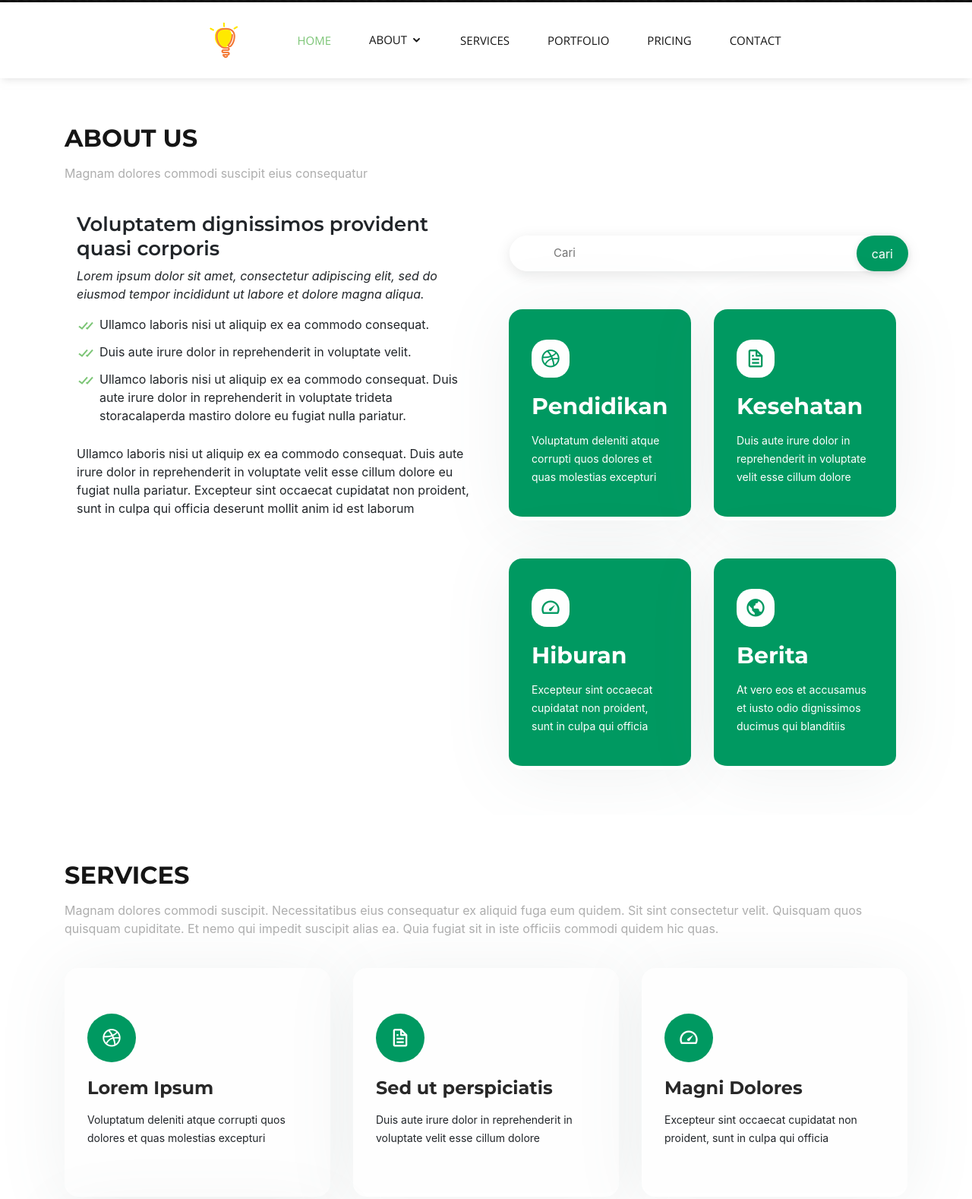
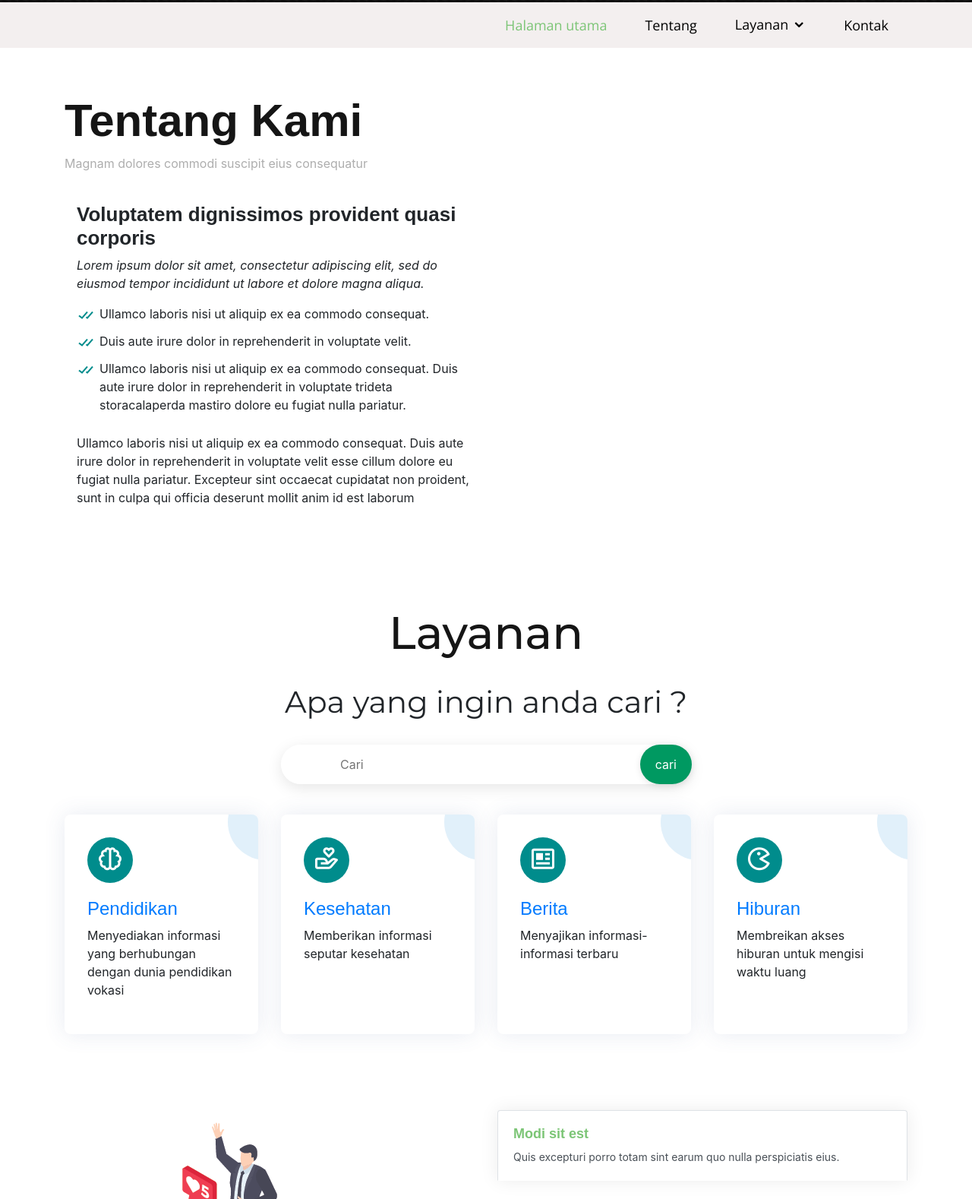
Before and after one commit to webtes20/webtes20.github.io, a website with bundled scripts: page index.html in a window 1280 px wide. Shown: the part 797-2375 px from the top of the page at 76% size. Built offline with nearby package versions, Linux system fonts and the light colour scheme; files whose address does not match are found by name.

Commit message:
change design header footer & services section

```diff
--- a/assets/css/style.css
+++ b/assets/css/style.css
@@ -7,7 +7,7 @@ body {
 }
 
 a {
-  color: #7cc576;
+  color: #008C8C;
 }
 
 a:hover {
@@ -16,7 +16,7 @@ a:hover {
 }
 
 h1, h2, h3, h4, h5, h6 {
-  font-family: "Montserrat", sans-serif;
+  font-family: "century gotic", sans-serif;
 }
 
 /*--------------------------------------------------------------
@@ -61,32 +61,33 @@ h1, h2, h3, h4, h5, h6 {
 # Header
 --------------------------------------------------------------*/
 #header {
-  height: 100px;
+  height: 60px;
   transition: all 0.5s;
   z-index: 997;
   transition: all 0.5s;
-  background: #fff;
-  box-shadow: 0 4px 10px -3px rgba(191, 191, 191, 0.5);
-}
-
-#header .logo h1 {
-  font-size: 28px;
-  margin: 0;
-  line-height: 1;
-  font-weight: 400;
-  letter-spacing: 3px;
-  text-transform: uppercase;
-}
-
-#header .logo h1 a, #header .logo h1 a:hover {
-  color: #fff;
-  text-decoration: none;
+  background: rgb(243, 239, 239);
+  box-shadow: 0 px 10px -3px rgba(191, 191, 191, 0.5);
+}
+
+#header .logo {
+  font-size: 30px;
+  margin: 10;
+  padding:0;
+  line-height: 0;
+  font-weight: 0;
+  letter-spacing: 2px;
+  vertical-align: middle;
+}
+
+#header .logo a {
+  color: #fff;
+  vertical-align: middle;
+  text-align: center;
 }
 
 #header .logo img {
-  padding: 0;
-  margin: 0;
-  max-height: 40px;
+  max-height: 50px;
+  vertical-align: middle;
 }
 
 @media (max-width: 992px) {
@@ -101,6 +102,7 @@ h1, h2, h3, h4, h5, h6 {
 /* Desktop Navigation */
 .nav-menu {
   width: 100%;
+  float: right;
 }
 
 .nav-menu, .nav-menu * {
@@ -112,13 +114,14 @@ h1, h2, h3, h4, h5, h6 {
 .nav-menu > ul > li {
   position: relative;
   white-space: nowrap;
-  float: left;
+  float: center;
 }
 
 .nav-menu .nav-inner {
   display: flex;
   justify-content: center;
   align-items: center;
+  float: right;
 }
 
 .nav-menu .nav-logo {
@@ -128,11 +131,11 @@ h1, h2, h3, h4, h5, h6 {
 .nav-menu a {
   display: block;
   position: relative;
-  color: #151515;
+  color: #000000;
   padding: 15px 25px;
   transition: 0.3s;
-  font-size: 15px;
-  text-transform: uppercase;
+  font-size: 18px;
+  /* text-transform: uppercase; */
   font-family: "Open Sans", sans-serif;
 }
 
@@ -168,7 +171,7 @@ h1, h2, h3, h4, h5, h6 {
 
 .nav-menu .drop-down ul a {
   padding: 10px 20px;
-  font-size: 14px;
+  font-size: 16px;
   font-weight: 400;
   color: #151515;
 }
@@ -257,7 +260,7 @@ h1, h2, h3, h4, h5, h6 {
 }
 
 .mobile-nav a:hover, .mobile-nav .active > a, .mobile-nav li:hover > a {
-  color: #7cc576;
+  color: #008C8C;
   text-decoration: none;
 }
 
@@ -410,9 +413,20 @@ section {
 }
 
 .section-title h2 {
-  font-size: 32px;
+  font-size: 60px;
+  padding-left: 0px;
   font-weight: bold;
-  text-transform: uppercase;
+  /* text-transform: ; */
+  padding-bottom: 0;
+  color: #151515;
+}
+
+.section-title-2 h2 {
+  text-align: center;
+  padding-bottom: 40px;
+  font-size: 60px;
+  /* font-weight: bold; */
+  /* text-transform: uppercase; */
   margin-bottom: 15px;
   padding-bottom: 0;
   color: #151515;
@@ -431,46 +445,7 @@ section {
   box-shadow: 0px 2px 15px rgba(0, 0, 0, 0.1);
 } */
 
-.about .content .footer-newsletter {
-  text-align: right;
-  font-size: 15px;
-  margin-top: 30px;
-}
-
-.about .content .footer-newsletter form {
-  background: rgba(255, 255, 255, 0.719);
-  padding: 8px 8px;
-  position: relative;
-  border-radius: 50px;
-  box-shadow: 0px 5px 20px rgba(0, 0, 0, 0.1);
-  text-align: left;
-}
-
-.about .content .footer-newsletter form input[type="text"] {
-  border: 0;
-  padding: 4px 50px;
-  width: calc(100% - 100px);
-}
-
-.about .content .footer-newsletter form input[type="submit"] {
-  position: absolute;
-  top: 0;
-  right: -1px;
-  bottom: 0;
-  border: 0;
-  background: none;
-  font-size: 16px;
-  padding: 0 20px;
-  background: #009961;
-  color: #fff;
-  transition: 0.3s;
-  border-radius: 50px;
-  box-shadow: 0px 2px 10px rgba(0, 0, 0, 0.1);
-}
-
-.about .footer-newsletter form input[type="submit"]:hover {
-  background: #009961e1;
-}
+
 .about .content h3 {
   font-weight: 600;
   font-size: 26px;
@@ -490,7 +465,7 @@ section {
 .about .content ul i {
   font-size: 24px;
   padding: 2px 6px 0 0;
-  color: #7cc576;
+  color: #008C8C;
 }
 
 .about .content p:last-child {
@@ -505,7 +480,7 @@ section {
   margin-top: 50px;
   padding: 40px 30px;
   transition: all ease-in-out 0.3s;
-  background:  #009961;
+  background: #7FBBBB;
   box-shadow: 0px 5px 90px 0px rgba(110, 123, 131, 0.1);
   border-radius: 18px;
   border-bottom: 5px solid #fff;
@@ -521,7 +496,7 @@ section {
   justify-content: center;
   margin-bottom: 20px;
   transition: ease-in-out 0.3s;
-  color:  #009961;
+  color:  #7FBBBB;
 }
 
 .menu .icon-box .icon i {
@@ -549,66 +524,134 @@ section {
 .menu .icon-box:hover {
   transform: translateY(-10px);
   border-color: #015533;
-  background: rgba(0, 163, 103, 0.876);
+  background: rgba(0, 140, 140, 0.9);
 }
 
 .menu .icon-box:hover h4 a {
-  color:#015533;
+  color:#008C8C;
 }
 
 /*--------------------------------------------------------------
 # Services
 --------------------------------------------------------------*/
+
+.services .section-title-2 .footer-newsletter {
+  text-align: center;
+  font-size: 15px;
+  margin-top: 10px;
+  float: center;
+}
+
+.services  .footer-newsletter form {
+  background: rgba(255, 255, 255, 0.719);
+  padding: 10px 8px;
+  position: relative;
+  border-radius: 50px;
+  box-shadow: 0px 5px 20px rgba(0, 0, 0, 0.1);
+  text-align: center;
+}
+
+.services .footer-newsletter form input[type="text"] {
+  border: 0;
+  padding: 4px 20px;
+  width: calc(100% - 100px);
+}
+
+.services .footer-newsletter form input[type="submit"] {
+  position: absolute;
+  top: 0;
+  right: -1px;
+  bottom: 0;
+  border: 0;
+  background: none;
+  font-size: 16px;
+  padding: 0 20px;
+  background: #009961;
+  color: #fff;
+  transition: 0.3s;
+  border-radius: 50px;
+  box-shadow: 0px 2px 10px rgba(0, 0, 0, 0.1);
+}
+
+.services .footer-newsletter form input[type="submit"]:hover {
+  background: #009961e1;
+}
+.services .section-title-2 h2{
+  text-align: center;
+  margin-top: 10px;
+  padding-bottom: 10px;
+  font-family: "Montserrat", sans-serif;
+}
+
+.services .section-title-2 p{
+  font-size: 40px;
+  text-align: center;
+  padding-bottom: 10px;
+  font-family: "Montserrat", sans-serif;
+}
 .services .icon-box {
-  padding: 60px 30px;
-  transition: all ease-in-out 0.3s;
-  background: #fefefe;
-  box-shadow: 0px 5px 90px 0px rgba(110, 123, 131, 0.1);
-  border-radius: 18px;
-  border-bottom: 5px solid #fff;
-}
-
-.services .icon-box .icon {
-  width: 64px;
-  height: 64px;
-  background: #009961;
+  margin-top: 40px;
+  padding-top: 20px;
+  padding: 30px;
+  position: relative;
+  overflow: hidden;
+  background: #fff;
+  box-shadow: 0 0 29px 0 rgba(68, 88, 144, 0.12);
+  transition: all 0.3s ease-in-out;
+  border-radius: 8px;
+  z-index: 1;
+}
+
+.services .icon-box::before {
+  content: '';
+  position: absolute;
+  background: #e1f0fa;
+  right: -60px;
+  top: -40px;
+  width: 100px;
+  height: 100px;
   border-radius: 50px;
-  display: flex;
-  align-items: center;
-  justify-content: center;
-  margin-bottom: 20px;
-  transition: ease-in-out 0.3s;
-  color: #fff;
-}
-
-.services .icon-box .icon i {
-  font-size: 28px;
-}
-
-.services .icon-box h4 {
-  font-weight: 700;
-  margin-bottom: 15px;
-  font-size: 24px;
-}
-
-.services .icon-box h4 a {
-  color: #282828;
-  transition: ease-in-out 0.3s;
-}
-
-.services .icon-box p {
-  line-height: 24px;
-  font-size: 14px;
-  margin-bottom: 0;
-}
-
-.services .icon-box:hover {
-  transform: translateY(-10px);
-  border-color: #009961;
-}
-
-.services .icon-box:hover h4 a {
-  color: #009961;
+  transition: all 0.3s;
+  z-index: -1;
+}
+
+.services .icon-box:hover::before {
+  background: #008C8C;
+  right: 0;
+  top: 0;
+  width: 100%;
+  height: 100%;
+  border-radius: 0px;
+}
+
+.services .icon {
+  margin: 0 auto 20px auto;
+  padding-top: 10px;
+  display: inline-block;
+  text-align: center;
+  border-radius: 50%;
+  width: 60px;
+  height: 60px;
+  background: #008C8C;
+  transition: all 0.3s ease-in-out;
+}
+
+.services .icon i {
+  font-size: 36px;
+  line-height: 1;
+  color: #fff;
+}
+
+.services .icon-box:hover .title a, .services .icon-box:hover .description {
+  color: #fff;
+}
+
+.services .icon-box:hover .icon {
+  background: #fff;
+}
+
+.services .icon-box:hover .icon i {
+  color: #3498db;
 }
 /*--------------------------------------------------------------
 # Featured
@@ -1736,7 +1779,7 @@ section {
   position: relative;
   z-index: 2;
   text-align: center;
-  padding: 80px 0;
+  padding: 10px 0;
 }
 
 #footer .footer-top .footer-logo img {
@@ -1759,73 +1802,6 @@ section {
   margin: 30px 0 0 0;
   padding: 0;
 }
-
-#footer .footer-top .footer-newsletter {
-  text-align: center;
-  font-size: 15px;
-  margin-top: 30px;
-}
-
-#footer .footer-top .footer-newsletter form {
-  background: #fff;
-  padding: 6px 10px;
-  position: relative;
-  border-radius: 50px;
-  box-shadow: 0px 2px 15px rgba(0, 0, 0, 0.1);
-  text-align: left;
-}
-
-#footer .footer-top .footer-newsletter form input[type="email"] {
-  border: 0;
-  padding: 4px 8px;
-  width: calc(100% - 100px);
-}
-
-#footer .footer-top .footer-newsletter form input[type="submit"] {
-  position: absolute;
-  top: 0;
-  right: -1px;
-  bottom: 0;
-  border: 0;
-  background: none;
-  font-size: 16px;
-  padding: 0 20px;
-  background: #7cc576;
-  color: #fff;
-  transition: 0.3s;
-  border-radius: 50px;
-  box-shadow: 0px 2px 15px rgba(0, 0, 0, 0.1);
-}
-
-#footer .footer-top .footer-newsletter form input[type="submit"]:hover {
-  background: #5ab652;
-}
-
-#footer .footer-top .social-links {
-  margin-top: 30px;
-}
-
-#footer .footer-top .social-links a {
-  font-size: 18px;
-  display: inline-block;
-  background: #7cc576;
-  color: #fff;
-  line-height: 1;
-  padding: 8px 0;
-  margin-right: 4px;
-  border-radius: 50%;
-  text-align: center;
-  width: 36px;
-  height: 36px;
-  transition: 0.3s;
-}
-
-#footer .footer-top .social-links a:hover {
-  background: #5ab652;
-  color: #fff;
-  text-decoration: none;
-}
-
 #footer .footer-bottom {
   border-top: 1px solid #222222;
   z-index: 2;
@@ -1841,5 +1817,5 @@ section {
 #footer .credits {
   text-align: center;
   font-size: 13px;
-  padding-top: 5px;
-}
+  padding-top:5px;
+}
--- a/index.html
+++ b/index.html
@@ -45,41 +45,30 @@
     <div class="container">
 
       <!-- The main logo is shown in mobile version only. The centered nav-logo in nav menu is displayed in desktop view  -->
-      <div class="logo d-block d-lg-none">
-        <a href="index.html"><img src="assets/img/logo.png" alt="" class="img-fluid"></a>
-      </div>
+      <!-- <div class="logo">
+        <a href="index.html"><img src="assets/img/logo.png" alt=""></a>
+      </div> -->
 
       <nav class="nav-menu d-none d-lg-block">
         <ul class="nav-inner">
-          <li class="nav-logo"><a href="index.html"><img src="assets/img/logo.png" alt="" class="img-fluid"></a></li>
-          <li class="active"><a href="index.html">Home</a></li>
-          <li class="drop-down"><a href="">About</a>
+          <!-- <li class="nav-logo"><a href="index.html"><img src="assets/img/logo.png" alt="" class="img-fluid"></a></li> -->
+          <li class="active"><a href="index.html">Halaman utama</a></li>
+          <li><a href="#about">Tentang</a></li>
+          <li class="drop-down"><a href="#services">Layanan</a>
             <ul>
 
-              <li><a href="#about">About Us</a></li>
-              <li><a href="#team">Team</a></li>
+              <li><a href="#about">Education</a></li>
+              <li><a href="#team">Kesehatan</a></li>
+              <li><a href="#team">Berita</a></li>
+              <li><a href="#team">Hiburan</a></li>
 
-              <li class="drop-down"><a href="#">Deep Drop</a>
-                <ul>
-                  <li><a href="#">Deep Drop Down 1</a></li>
-                  <li><a href="#">Deep Drop Down 2</a></li>
-                  <li><a href="#">Deep Drop Down 3</a></li>
-                  <li><a href="#">Deep Drop Down 4</a></li>
-                  <li><a href="#">Deep Drop Down 5</a></li>
-                </ul>
-              </li>
             </ul>
           </li>
-          <li><a href="#services">Services</a></li>
-
-
-
-          <li><a href="#SETTING">Portfolio</a></li>
-          <li><a href="#pricing">Pricing</a></li>
-          <li><a href="#contact">Contact</a></li>
+          <li><a href="#contact">Kontak</a></li>
 
         </ul>
-      </nav><!-- .nav-menu -->
+      </nav>
+      <!-- .nav-menu -->
 
     </div>
   </header><!-- End Header -->
@@ -91,7 +80,7 @@
       <div class="container">
 
         <div class="section-title" data-aos="fade-up">
-          <h2>About Us</h2>
+          <h2>Tentang Kami</h2>
           <p>Magnam dolores commodi suscipit eius consequatur</p>
         </div>
 
@@ -122,19 +111,9 @@
             </div>
           </div>
 
-          <!-- Form Search -->
-          <div class="col-lg-6" data-aos="fade-left">
-            <div class="content pt-4 pt-lg-0 pl-0 pl-lg-3">
-              <div class="row footer-newsletter justify-content-left">
-                <div class="col-lg-12">
-                  <form action="" method="post">
-                    <input type="text" name="email" placeholder="Cari"><input type="submit" value="cari">
-                  </form>
-                </div>
-              </div>
-            </div>
 
-            <div class="menu">
+
+            <!-- <div class="menu">
               <div class="container">
                 <div class="row">
                   <div class="col-lg-6 col-md-6 d-flex align-items-stretch">
@@ -171,11 +150,9 @@
 
                 </div>
               </div>
-            </div>
+            </div> -->
           </div>
         </div>
-
-
 
     </section>
     <!-- End About Us Section -->
@@ -184,41 +161,51 @@
     <section id="services" class="services">
       <div class="container">
 
-        <div class="section-title">
-          <h2>Services</h2>
-          <p>Magnam dolores commodi suscipit. Necessitatibus eius consequatur ex aliquid fuga eum quidem. Sit sint consectetur velit. Quisquam quos quisquam cupiditate. Et nemo qui impedit suscipit alias ea. Quia fugiat sit in iste officiis commodi quidem hic quas.</p>
+        <div class="section-title-2">
+          <h2>Layanan</h2>
+          <p>Apa yang ingin anda cari ?</p>
+        </div>
+
+        <!-- Form Search -->
+
+        <div class="row footer-newsletter justify-content-center">
+          <div class="col-lg-6">
+            <form action="" method="post">
+              <input type="text" name="email" placeholder="Cari"><input type="submit" value="cari">
+            </form>
+          </div>
         </div>
 
         <div class="row">
-          <div class="col-lg-4 col-md-6 d-flex align-items-stretch">
-            <div class="icon-box">
-              <div class="icon"><i class="bx bxl-dribbble"></i></div>
-              <h4><a href="">Lorem Ipsum</a></h4>
-              <p>Voluptatum deleniti atque corrupti quos dolores et quas molestias excepturi</p>
+          <div class="col-md-10 col-lg-3 d-flex align-items-stretch mb-5 mb-lg-0 ">
+            <div class="icon-box" data-aos="fade-up" data-aos-delay="100">
+              <div class="icon"><i class="bx bx-brain"></i></div>
+              <h4 class="title"><a href="">Pendidikan</a></h4>
+              <p class="description">Menyediakan informasi yang berhubungan dengan dunia pendidikan vokasi</p>
             </div>
           </div>
 
-          <div class="col-lg-4 col-md-6 d-flex align-items-stretch mt-4 mt-md-0">
-            <div class="icon-box">
-              <div class="icon"><i class="bx bx-file"></i></div>
-              <h4><a href="">Sed ut perspiciatis</a></h4>
-              <p>Duis aute irure dolor in reprehenderit in voluptate velit esse cillum dolore</p>
+          <div class="col-md-6 col-lg-3 d-flex align-items-stretch mb-5 mb-lg-0">
+            <div class="icon-box" data-aos="fade-up" data-aos-delay="200">
+              <div class="icon"><i class="bx bx-donate-heart"></i></div>
+              <h4 class="title"><a href="">Kesehatan</a></h4>
+              <p class="description">Memberikan informasi seputar kesehatan</p>
             </div>
           </div>
 
-          <div class="col-lg-4 col-md-6 d-flex align-items-stretch mt-4 mt-lg-0">
-            <div class="icon-box">
-              <div class="icon"><i class="bx bx-tachometer"></i></div>
-              <h4><a href="">Magni Dolores</a></h4>
-              <p>Excepteur sint occaecat cupidatat non proident, sunt in culpa qui officia</p>
+          <div class="col-md-6 col-lg-3 d-flex align-items-stretch mb-5 mb-lg-0 ">
+            <div class="icon-box" data-aos="fade-up" data-aos-delay="300">
+              <div class="icon"><i class="bx bx-news"></i></div>
+              <h4 class="title"><a href="">Berita</a></h4>
+              <p class="description">Menyajikan informasi-informasi terbaru</p>
             </div>
           </div>
 
-          <div class="col-lg-4 col-md-6 d-flex align-items-stretch mt-4">
-            <div class="icon-box">
-              <div class="icon"><i class="bx bx-world"></i></div>
-              <h4><a href="">Nemo Enim</a></h4>
-              <p>At vero eos et accusamus et iusto odio dignissimos ducimus qui blanditiis</p>
+          <div class="col-md-6 col-lg-3 d-flex align-items-stretch mb-5 mb-lg-0 ">
+            <div class="icon-box" data-aos="fade-up" data-aos-delay="400">
+              <div class="icon"><i class="bx bx-game"></i></div>
+              <h4 class="title"><a href="">Hiburan</a></h4>
+              <p class="description">Membreikan akses hiburan untuk mengisi waktu luang</p>
             </div>
           </div>
 
@@ -923,38 +910,11 @@
 
     <div class="footer-top">
 
-      <div class="container">
-
-        <div class="row justify-content-center">
-          <div class="col-lg-6">
-            <a href="#header" class="scrollto footer-logo"><img src="assets/img/hero-logo.png" alt=""></a>
-            <h3>Knight</h3>
-            <p>Et aut eum quis fuga eos sunt ipsa nihil. Labore corporis magni eligendi fuga maxime saepe commodi placeat.</p>
-          </div>
-        </div>
-
-        <div class="row footer-newsletter justify-content-center">
-          <div class="col-lg-6">
-            <form action="" method="post">
-              <input type="email" name="email" placeholder="Enter your Email"><input type="submit" value="Subscribe">
-            </form>
-          </div>
-        </div>
-
-        <div class="social-links">
-          <a href="#" class="twitter"><i class="bx bxl-twitter"></i></a>
-          <a href="#" class="facebook"><i class="bx bxl-facebook"></i></a>
-          <a href="#" class="instagram"><i class="bx bxl-instagram"></i></a>
-          <a href="#" class="google-plus"><i class="bx bxl-skype"></i></a>
-          <a href="#" class="linkedin"><i class="bx bxl-linkedin"></i></a>
-        </div>
-
-      </div>
     </div>
 
     <div class="container footer-bottom clearfix">
       <div class="copyright">
-        &copy; Copyright <strong><span>Knight</span></strong>. All Rights Reserved
+        &copy; Copyright <strong><span>webtes20</span></strong>. All Rights Reserved
       </div>
       <div class="credits">
 
```
